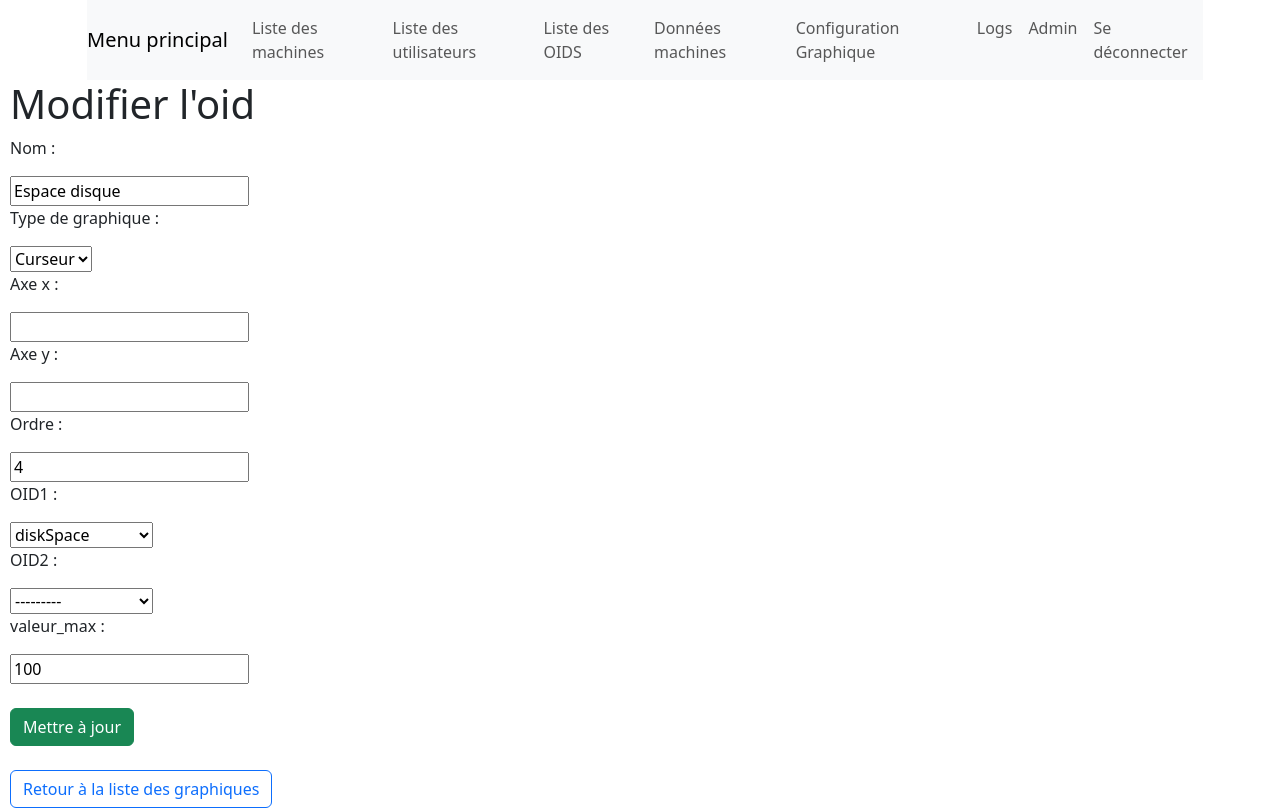
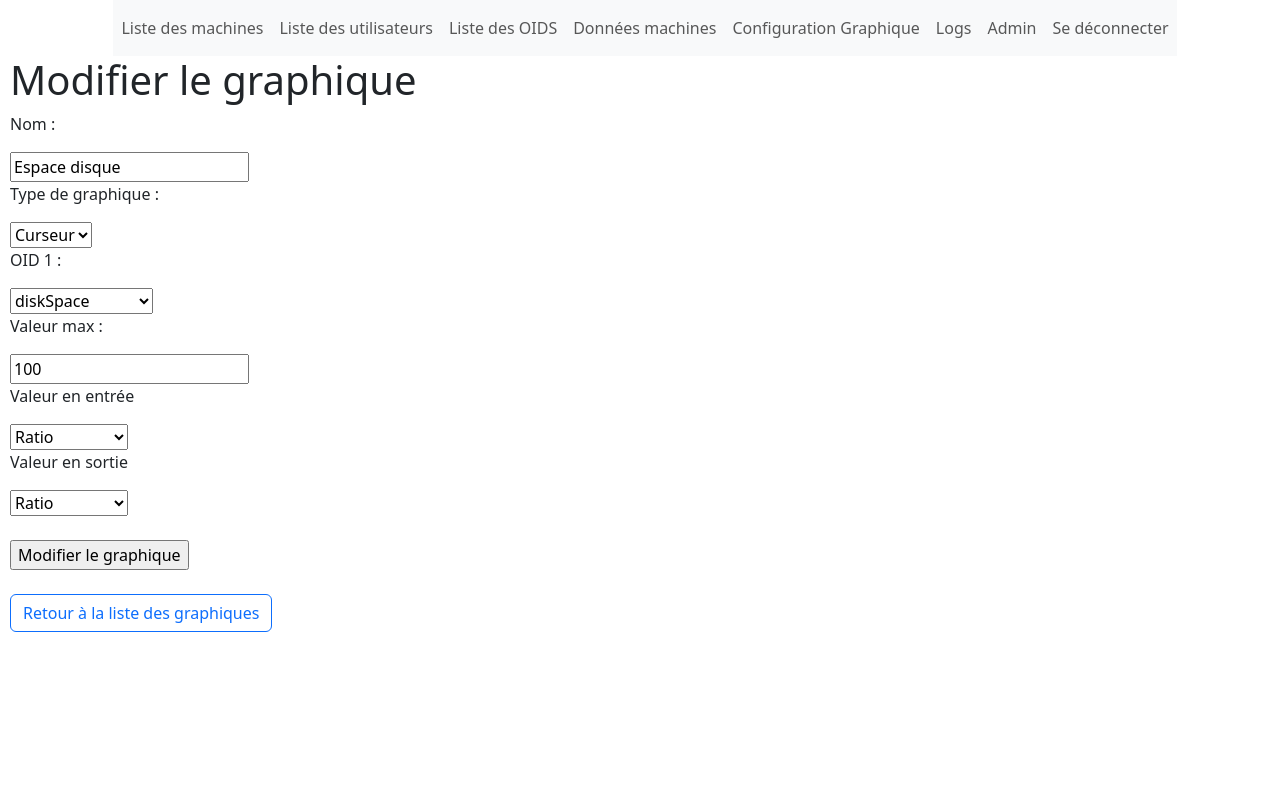
Before and after one commit to Jocor1n/Projet_ETRS011_M2, a Django app: page /menu_principal/edit_graphique/6/ in a window 1280 px wide. After the commit the page ends 632 px from the top, so only its background shows below. Run offline with Django 4.2, Linux system fonts and the light colour scheme; a user stored in the database is signed in; data comes from the database, SQL or seed files in the repository.

Commit message:
Avant-dernier jour

```diff
--- a/configuration/forms.py
+++ b/configuration/forms.py
@@ -1,22 +1,29 @@
 from django import forms
 from .models import Machine, Graphique, OID, Machine_has_OID, Graphique_has_Machine
+from django.db.models import Q
+
 
 class MachineForm (forms.ModelForm):
     class Meta :
         model = Machine
         fields = ['name' , 'IPAdresse', 'SNMPType', 'Community']
 
-class UtilisateurForm (forms.ModelForm):
+class UtilisateurForm (forms.Form):
     login = forms.CharField(max_length=255)
-    password = forms.CharField(max_length=255, widget=forms.PasswordInput)
-    last_name = forms.CharField(max_length=255)
-    first_name = forms.CharField(max_length=255)
+    password = forms.CharField(max_length=255, widget=forms.PasswordInput, required=False)
+    last_name = forms.CharField(max_length=255, required=False)
+    first_name = forms.CharField(max_length=255, required=False)
     TRUE_FALSE_CHOICES = (
     (True, 'Oui'),
     (False, 'Non')
     )
-    is_admin = forms.ChoiceField(choices=TRUE_FALSE_CHOICES)
+    is_admin = forms.ChoiceField(choices=TRUE_FALSE_CHOICES, widget=forms.RadioSelect)
     mail = forms.EmailField(max_length=255)
+
+    def clean_is_admin(self):
+        # Convertit la valeur soumise en booléen
+        is_admin_value = self.cleaned_data['is_admin']
+        return is_admin_value == 'True'
 
 class OIDForm (forms.ModelForm):
     class Meta :
@@ -26,7 +33,7 @@ class OIDForm (forms.ModelForm):
 class GraphiqueForm (forms.ModelForm):
     class Meta :
         model = Graphique
-        fields = ['name', 'GraphiqueType', 'axex', 'axey', 'ordre', 'OID1', 'OID2', 'valeur_max']
+        fields = ['name', 'GraphiqueType', 'axex', 'axey', 'OID1', 'OID2', 'valeur_max','type_de_donnees_entree','type_de_donnees_sortie']
 
 class GetMachineForm (forms.Form):
     name = forms.CharField(max_length=255)
@@ -41,3 +48,28 @@ class GraphiquehasMachineForm(forms.ModelForm):
     class Meta :
         model = Graphique_has_Machine
         fields = ['graphique', 'machine', 'ordre']
+
+    def __init__(self, *args, **kwargs):
+        graphique_instance = kwargs.pop('graphique', None)
+        super(GraphiquehasMachineForm, self).__init__(*args, **kwargs)
+        if graphique_instance:
+            self.fields['machine'].queryset = self.get_filtered_machines(graphique_instance)
+
+    def get_filtered_machines(self, graphique):
+        oid1 = graphique.OID1
+        oid2 = graphique.OID2
+
+        # Requête initiale pour les machines avec OID1
+        machines_with_oid1_query = Machine_has_OID.objects.filter(OID=oid1).values_list('machine', flat=True)
+
+        # Filtrer ces machines pour obtenir celles qui ont également OID2
+        if oid2:
+            machines_with_oid2_query = Machine_has_OID.objects.filter(OID=oid2).values_list('machine', flat=True)
+            # Utilisation de l'intersection des deux sets pour obtenir les machines qui sont dans les deux listes
+            machine_ids = set(machines_with_oid1_query).intersection(set(machines_with_oid2_query))
+        else:
+            machine_ids = set(machines_with_oid1_query)
+
+        # Obtenir les machines correspondantes
+        machines = Machine.objects.filter(id__in=machine_ids)
+        return machines
--- a/configuration/templates/add_graphique_machine.html
+++ b/configuration/templates/add_graphique_machine.html
@@ -1,7 +1,7 @@
 {% include 'template.html' %}
 <form class="item" method="POST">
     {% csrf_token %}
-    <p><strong>Pour ajouter un utilisateur : </strong></p>
+    <p><strong>Pour ajouter un graphique à une machine : </strong></p>
 
     <p>Graphique :</p>
     {{ form.graphique }}
@@ -13,7 +13,7 @@
     {{ form.ordre }}
 
     <br/><br/>
-    <input class="button_cursor" type="submit" name="add_graphique_machine" value="Ajouter un graphique à un oid" />
+    <input class="button_cursor" type="submit" name="add_graphique_machine" value="Ajouter un graphique à une machine" />
     <br/><br/>
     <a href="{% url 'liste_oids' %}">Retour à la liste des OIDs</a>
 </form>
--- a/configuration/templates/add_machine_oid.html
+++ b/configuration/templates/add_machine_oid.html
@@ -1,7 +1,7 @@
 {% include 'template.html' %}
 <form class="item" method="POST">
     {% csrf_token %}
-    <p><strong>Pour ajouter un utilisateur : </strong></p>
+    <p><strong>Pour ajouter une machine à un OID : </strong></p>
 
     <p>OID :</p>
     {{ form.OID }}
--- a/configuration/templates/edit_graphique.html
+++ b/configuration/templates/edit_graphique.html
@@ -4,10 +4,10 @@
 <head>
     <meta charset="UTF-8">
     <meta name="viewport" content="width=device-width, initial-scale=1.0">
-    <title>Modifier un oid</title>
+    <title>Modifier un graphique</title>
 </head>
 <body>
-    <h1>Modifier l'oid</h1>
+    <h1>Modifier le graphique</h1>
 
     <form method="post">
         {% csrf_token %}
@@ -17,29 +17,57 @@
         <p>Type de graphique :</p>
         {{ form.GraphiqueType }}
 
+         <div id="axes-section" style="display:none;">
          <p>Axe x :</p>
          {{ form.axex }}
 
          <p>Axe y :</p>
          {{ form.axey }}
+         </div>
 
-         <p>Ordre :</p>
-         {{ form.ordre }}
-
-         <p>OID1 :</p>
+         <p>OID 1 :</p>
          {{ form.OID1 }}
 
-         <p>OID2 :</p>
-         {{ form.OID2 }}
+          <div id="oid2-section" style="display:none;">
+             <p>OID 2 :</p>
+             {{ form.OID2 }}
+          </div>
 
-         <p>valeur_max :</p>
-         {{ form.valeur_max }}
+          <div id="valeur-max-section" style="display:none;">
+             <p>Valeur max :</p>
+             {{ form.valeur_max }}
+          </div>
 
-        </br></br>
-        <button class="btn btn-success" type="submit">Mettre à jour</button>
-    </form>
+           <p>Valeur en entrée </p>
+           {{ form.type_de_donnees_entree }}
 
-    <br>
+            <p>Valeur en sortie</p>
+            {{ form.type_de_donnees_sortie }}
+
+         <script>
+         function toggleFields() {
+             var typeSelect = document.querySelector("[name='GraphiqueType']");
+             var selectedType = typeSelect.value;
+
+             // Masquer ou afficher les champs en fonction du type sélectionné
+             var showAxes = selectedType !== "Texte" && selectedType !== "Curseur";
+             var showOID2 = selectedType !== "Texte" && selectedType !== "Curseur";
+             var showValeurMax = selectedType !== "Texte" && selectedType !== "Fleche";
+
+             document.getElementById('axes-section').style.display = showAxes ? 'block' : 'none';
+             document.getElementById('oid2-section').style.display = showOID2 ? 'block' : 'none';
+             document.getElementById('valeur-max-section').style.display = showValeurMax ? 'block' : 'none';
+         }
+
+         document.querySelector("[name='GraphiqueType']").addEventListener('change', toggleFields);
+
+         // Exécuter la fonction au chargement de la page
+         toggleFields();
+         </script>
+
+        <br/><br/>
+        <input class="button_cursor" type="submit" name="edit_graphique" value="Modifier le graphique" />
+        <br/><br/>
     <a class="btn btn-outline-primary" href="{% url 'liste_graphiques' %}">Retour à la liste des graphiques</a>
 </body>
 </html>
--- a/configuration/templates/liste_donnees.html
+++ b/configuration/templates/liste_donnees.html
@@ -42,7 +42,7 @@
                     <div class="row">
                     {% endif %}
                 <div class="col-sm-12">
-                    <p class="text-center"> {{data_graphique.1.name}} : {{data_graphique.2.data}}</p>
+                    <p class="text-center"> {{data_graphique.1.name}} : {{data_graphique.3}}</p>
                 </div>
                 </div>
                 {% update_variable True as new_row %}
--- a/configuration/templates/liste_logs.html
+++ b/configuration/templates/liste_logs.html
@@ -9,7 +9,7 @@
 <body>
     <h1>Liste des Logs</h1>
     <a href="{% url 'download_log' %}">Télécharger le fichier log</a>
-    <table class="table">
+    <table class="table table-striped"">
         <thead>
             <tr>
                 <th scope="col" >Date du log</th>
--- a/configuration/templates/liste_machines.html
+++ b/configuration/templates/liste_machines.html
@@ -9,7 +9,7 @@
 <body>
     <h1>Liste des Machines</h1>
     <a class="btn btn-primary" href="{% url 'add_machine' %}">Ajouter une Machine</a></li>
-    <table class="table">
+    <table class="table table-striped">
         <thead>
             <tr>
                 <th>Suppressions</th>
--- a/configuration/templates/liste_oids.html
+++ b/configuration/templates/liste_oids.html
@@ -9,7 +9,7 @@
 <body>
     <a class="btn btn-primary" href="{% url 'add_oid' %}">Ajouter un oid</a>
     <h1>Liste des OIDS</h1>
-    <table class="table">
+    <table class="table table-striped">
         <thead>
             <tr>
                 <th scope="col" >Suppressions</th>
--- a/configuration/templates/liste_users.html
+++ b/configuration/templates/liste_users.html
@@ -9,7 +9,7 @@
 <body>
     <h1>Liste des Utilisateurs</h1>
     <a class="btn btn-primary" href="{% url 'add_user' %}">Ajouter un Utilisateur</a>
-    <table class="table">
+    <table class="table table-striped">
         <thead>
             <tr>
                 <th scope="col" >Suppressions</th>
--- a/configuration/templates/template.html
+++ b/configuration/templates/template.html
@@ -7,11 +7,6 @@
 </head>
 <div class="container">
     <nav class="navbar navbar-expand-lg navbar-light bg-light">
-      <a class="navbar-brand" href="{% url 'index' %}">Menu principal</a>
-      <button class="navbar-toggler" type="button" data-toggle="collapse" data-target="#navbarNavDropdown" aria-controls="navbarNavDropdown" aria-expanded="false" aria-label="Toggle navigation">
-        <span class="navbar-toggler-icon"></span>
-      </button>
-      <div class="collapse navbar-collapse" id="navbarNavDropdown">
         <ul class="navbar-nav">
           <li class="nav-item active">
             <a class="nav-link" href="{% url 'liste_machines' %}">Liste des machines </a>
@@ -38,7 +33,6 @@
             <a class="nav-link" href="{% url 'logout_user' %}">Se déconnecter</a>
           </li>
         </ul>
-      </div>
     </nav>
 </div>
 
--- a/configuration/urls.py
+++ b/configuration/urls.py
@@ -3,7 +3,7 @@ from django.urls import path
 from . import views
 
 urlpatterns = [
-    path("", views.index, name="index"),
+    path("", views.donnees_machines, name='donnees_machines'),
     path("add_machine", views.add_machine, name="add_machine"),
     path("add_user", views.add_user, name="add_user"),
     path("add_oid", views.add_oid, name="add_oid"),
--- a/configuration/views.py
+++ b/configuration/views.py
@@ -72,10 +72,16 @@ def add_user(request):
             # Utilisez create_user pour le hachage correct du mot de passe
             user = User.objects.create_user(username=username, password=password, email=email,
                                             first_name=first_name, last_name=last_name)
+
             if is_admin:
                 user.is_superuser = True
                 user.is_staff = True
                 user.save()
+            else:
+                user.is_superuser = False
+                user.is_staff = False
+                user.save()
+
 
             return redirect("liste_users")
         else:
@@ -102,12 +108,36 @@ def delete_user(request, user_id):
 def edit_user(request, user_id):
     user = get_object_or_404(User, id=user_id)
     if request.method == 'POST':
-        form = UtilisateurForm(request.POST, instance=user)
+        form = UtilisateurForm(request.POST)
         if form.is_valid():
-            form.save()
+            user.username = form.cleaned_data['login']
+            user.last_name = form.cleaned_data['last_name']
+            user.first_name = form.cleaned_data['first_name']
+            user.email = form.cleaned_data['mail']
+
+            if form.cleaned_data['password'] != ""   :
+                user.set_password(form.cleaned_data['password'])
+
+            is_admin = form.cleaned_data['is_admin']
+
+            if is_admin:
+                user.is_superuser = True
+                user.is_staff = True
+            else:
+                user.is_superuser = False
+                user.is_staff = False
+
+            user.save()
+
             return redirect('liste_users')
     else:
-        form = UtilisateurForm(instance=user)
+        form = UtilisateurForm(initial={
+    'login': user.username,
+    'last_name': user.last_name,
+    'first_name': user.first_name,
+    'is_admin': user.is_superuser,
+    'mail': user.email
+})
 
     return render(request, 'edit_user.html', {'form': form})
 
@@ -197,7 +227,7 @@ def add_graphique_has_machine(request, key):
     graphique_machine = get_object_or_404(Graphique, id=key)
 
     if request.method == 'POST' and 'add_graphique_machine' in request.POST:
-        form = GraphiquehasMachineForm(request.POST)
+        form = GraphiquehasMachineForm(request.POST, graphique=graphique_machine)
         if form.is_valid():
             machine_value = form.cleaned_data['machine']
             graphique_value = form.cleaned_data['graphique']
@@ -207,7 +237,7 @@ def add_graphique_has_machine(request, key):
         else:
             print(form.errors)
     else:
-        form = GraphiquehasMachineForm(initial={'graphique': graphique_machine})
+        form = GraphiquehasMachineForm(graphique=graphique_machine)
 
     return render(request, 'add_graphique_machine.html', {'form': form, 'graphique_machine': graphique_machine})
 
@@ -223,16 +253,19 @@ def delete_graphique_has_machine(request, graphique_machine_id):
 
 @login_required
 def edit_graphique_machine(request, graphique_machine_id):
-    graphique = get_object_or_404(Graphique_has_Machine, id=graphique_machine_id)
+    graphique_machine = get_object_or_404(Graphique_has_Machine, id=graphique_machine_id)
+    graphique_instance = graphique_machine.graphique
+
     if request.method == 'POST':
-        form = GraphiquehasMachineForm(request.POST, instance=graphique )
+        form = GraphiquehasMachineForm(request.POST, instance=graphique_machine, graphique=graphique_instance)
         if form.is_valid():
             form.save()
             return redirect('liste_graphiques')
     else:
-        form = GraphiquehasMachineForm(instance=graphique)
+        form = GraphiquehasMachineForm(instance=graphique_machine, graphique=graphique_instance)
 
     return render(request, 'edit_graphique_machine.html', {'form': form})
+
 
 
 """ CRUD Graphiques """
@@ -253,7 +286,7 @@ def add_graphique(request):
 
 @login_required
 def liste_graphiques(request):
-    graphiques = Graphique.objects.all().order_by('ordre')
+    graphiques = Graphique.objects.all()
     machines = Machine.objects.all()
 
     dictionary_machines = {}
@@ -274,6 +307,8 @@ def edit_graphique(request, graphique_id):
         if form.is_valid():
             form.save()
             return redirect('liste_graphiques')
+        else:
+            print(form.errors)
     else:
         form = GraphiqueForm(instance=graphique)
 
@@ -291,7 +326,7 @@ def delete_graphique(request, graphique_id):
 @login_required
 def donnees_machines(request):
     machines = Machine.objects.all()
-    graphiques = Graphique.objects.all().order_by("ordre")
+    # graphiques = Graphique.objects.all().order_by("ordre")
 
     machine = machines[0]
 
@@ -303,58 +338,110 @@ def donnees_machines(request):
     else:
         form = GetMachineForm()
 
+    # Récupération des graphiques liés à la machine sélectionnée
+    graphiques_machines = Graphique_has_Machine.objects.filter(machine=machine).order_by('ordre')
+    graphiques = [gm.graphique for gm in graphiques_machines]
+
     data = {
         'name': machine,
         'types': {},
     }
+
+    # Votre traitement des informations reste inchangé
     information_types = SurveillanceManager.objects.filter(idMachine=machine).values_list('information_type', flat=True).distinct()
     for info_type in information_types:
-        if  OID.objects.get(name=info_type).Donnee_fixe == False :
+        if OID.objects.get(name=info_type).Donnee_fixe == False:
             data['types'][info_type] = SurveillanceManager.objects.filter(idMachine=machine, information_type=info_type)
-            print(SurveillanceManager.objects.filter(idMachine=machine, information_type=info_type))
-        else :
+        else:
             data['types'][info_type] = SurveillanceManager.objects.filter(idMachine=machine, information_type=info_type).latest("date")
 
     data_graphiques = []
+
+
+    def format_hours(hours):
+        return f"{hours}h 0min 0secondes"
+
+    def format_minutes(minutes):
+        minutes = int(minutes)
+        hours = minutes // 60
+        minutes = minutes % 60
+        return f"{hours}h {minutes}min 0secondes"
+
+    def format_seconds(seconds):
+        seconds = int(seconds)
+        hours = seconds // 3600
+        minutes = (seconds % 3600) // 60
+        seconds = seconds % 60
+        return f"{hours}h {minutes}min {seconds}secondes"
+
+    def ratio_to_pourcentage(ratio):
+        return ratio * 100
+
+    def pourcentage_to_ratio(pourcentage):
+        return pourcentage / 100
+
+    def boulean_to_text(boolean):
+        if boolean == True :
+            return "Vrai"
+        else:
+            return "Faux"
+
 
     for graphique in graphiques :
         list_temp = []
         if graphique.GraphiqueType == "Texte" :
             list_temp.append("Texte")
             list_temp.append(graphique)
-            try:
-                list_temp.append(data["types"][graphique.OID1.name])
+
+            list_temp.append(data["types"][graphique.OID1.name])
+            if graphique.type_de_donnees_entree == graphique.type_de_donnees_sortie:
                 list_temp.append(data["types"][graphique.OID1.name].data)
-            except KeyError:
-                pass
+            else:
+                to_convert = data["types"][graphique.OID1.name].data
+
+                if graphique.type_de_donnees_entree == "Heure":
+                    to_convert = format_hours(to_convert)
+
+                elif graphique.type_de_donnees_entree == "Minute":
+                    to_convert = format_minutes(to_convert)
+
+                elif graphique.type_de_donnees_entree == "Seconde":
+                    to_convert = format_seconds(to_convert)
+
+                elif graphique.type_de_donnees_entree == "Ratio" and graphique.type_de_donnees_sortie == "Pourcentage":
+                    to_convert = ratio_to_pourcentage(to_convert)
+
+                elif graphique.type_de_donnees_entree == "Pourcentage" and graphique.type_de_donnees_sortie == "Ratio":
+                    to_convert = pourcentage_to_ratio(to_convert)
+
+                elif graphique.type_de_donnees_entree == "Boolean" and graphique.type_de_donnees_sortie == "Texte":
+                    to_convert = boulean_to_text(to_convert)
+
+                list_temp.append(to_convert)
+
         elif graphique.GraphiqueType == "Curseur":
             list_temp.append("Curseur")
             list_temp.append(graphique)
-            try:
-                list_temp.append(data["types"][graphique.OID1.name])
-            except KeyError:
-                pass
+            list_temp.append(data["types"][graphique.OID1.name])
         else :
             list_temp.append("Fleche")
             list_temp.append(graphique)
             liste_queryset = []
+            for element in list(data["types"][graphique.OID1.name]):
+                liste_queryset.append(element)
+            list_temp.append(liste_queryset)
+            liste_queryset2 = []
             try:
-                for element in data["types"][graphique.OID1.name]:
-                    liste_queryset.append(element)
-                list_temp.append(liste_queryset)
-                liste_queryset2 = []
-                try:
-                    if data["types"][graphique.OID2.name] != None:
-                        for element in data["types"][graphique.OID2.name]:
-                            liste_queryset2.append(element)
-                        list_temp.append(liste_queryset2)
-                except AttributeError:
-                    liste_queryset2.append(None)
-            except KeyError:
-                pass
+                if data["types"][graphique.OID2.name] != None:
+                    for element in list(data["types"][graphique.OID2.name]):
+                         liste_queryset2.append(element)
+                    list_temp.append(liste_queryset2)
+            except AttributeError:
+                liste_queryset2.append(None)
+
         data_graphiques.append(list_temp)
 
-    return render(request, 'liste_donnees.html', {'data_graphiques': data_graphiques, 'machines' : machines, 'graphiques': graphiques, 'form': form})
+    return render(request, 'liste_donnees.html', {'data_graphiques': data_graphiques, 'machines' : machines, 'form': form})
 
 
 @login_required
```
Also changed, not shown: configuration/models.py (+4 -3 lines), configuration/templates/add_graphique.html (+38 -8 lines), configuration/templates/liste_graphiques.html (+6 -4 lines), supervision/settings.py (+2 -15 lines), configuration/migrations/0023_remove_graphique_ordre.py (added), db.sqlite3, 1 other file.
